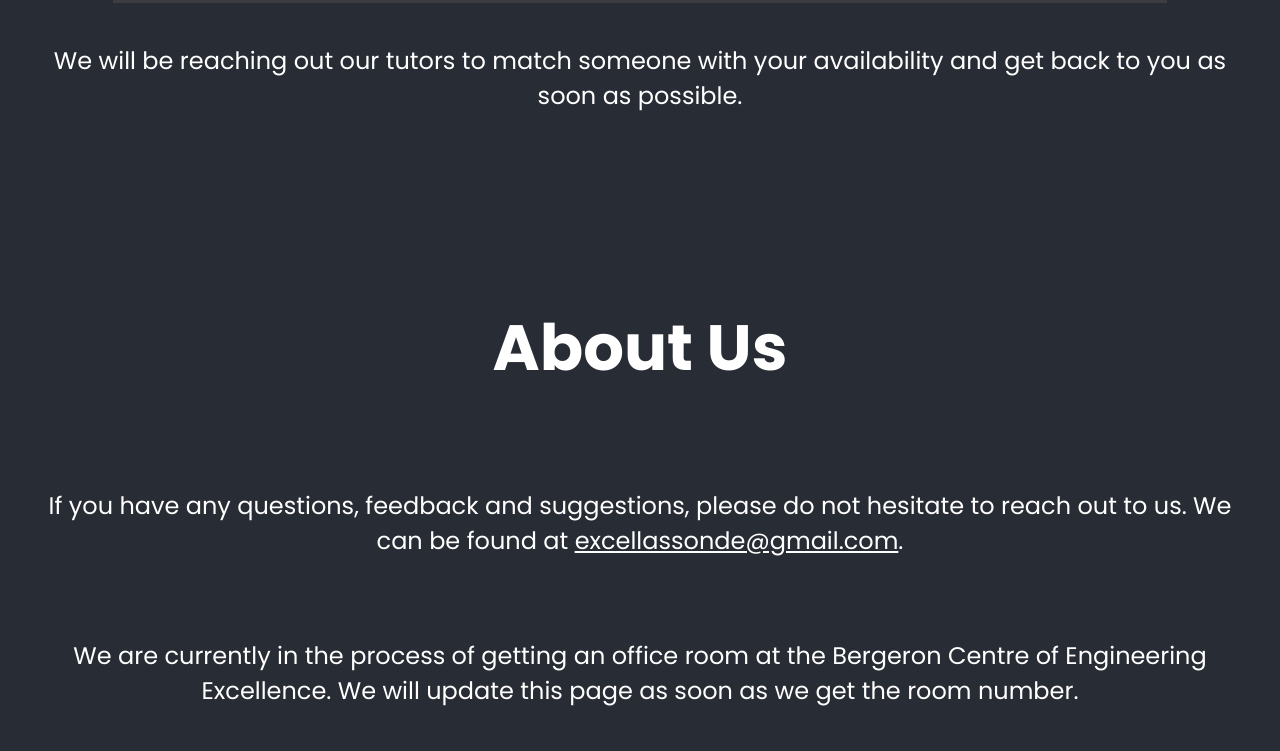
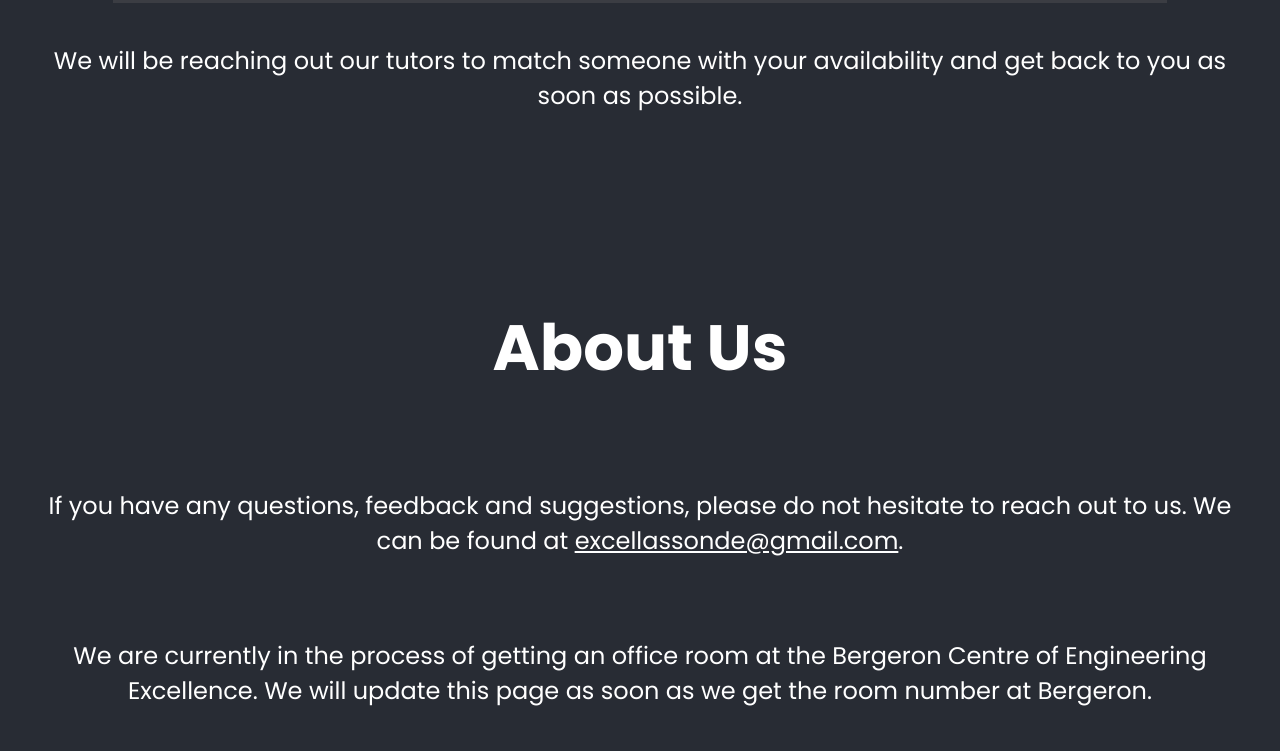
Before and after one commit to MohaimenH/excel-lassonde-2022, a plain HTML site: page index.html in a window 1280 px wide. Shown: the part 2580-3331 px from the top of the page. Drawn offline with Linux system fonts and the light colour scheme.

Commit message:
added 'at Bergeron' in the final paragraph to test commits

```diff
--- a/index.html
+++ b/index.html
@@ -217,7 +217,7 @@
                         We are currently in the process of getting an office
                         room at the Bergeron Centre of Engineering Excellence.
                         We will update this page as soon as we get the room
-                        number.
+                        number at Bergeron.
                     </p>
                 </section>
             </div>
```
